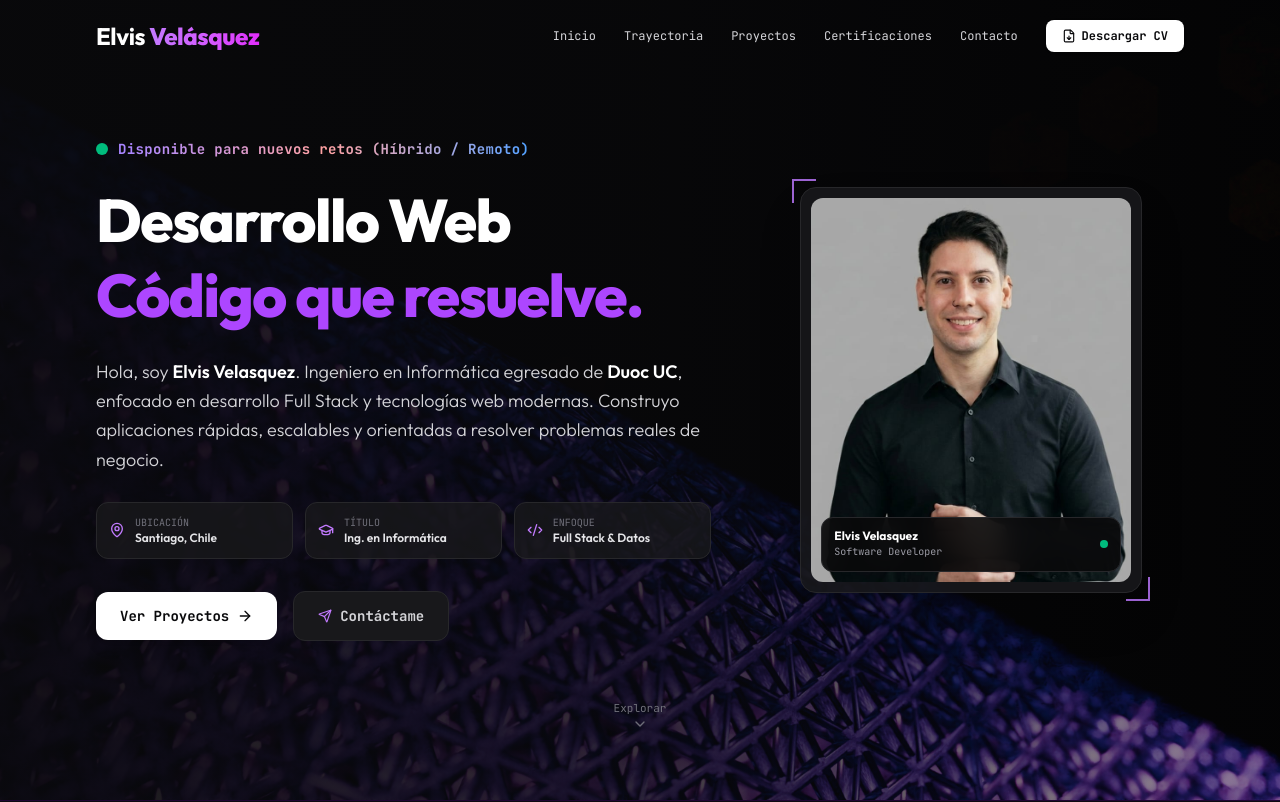
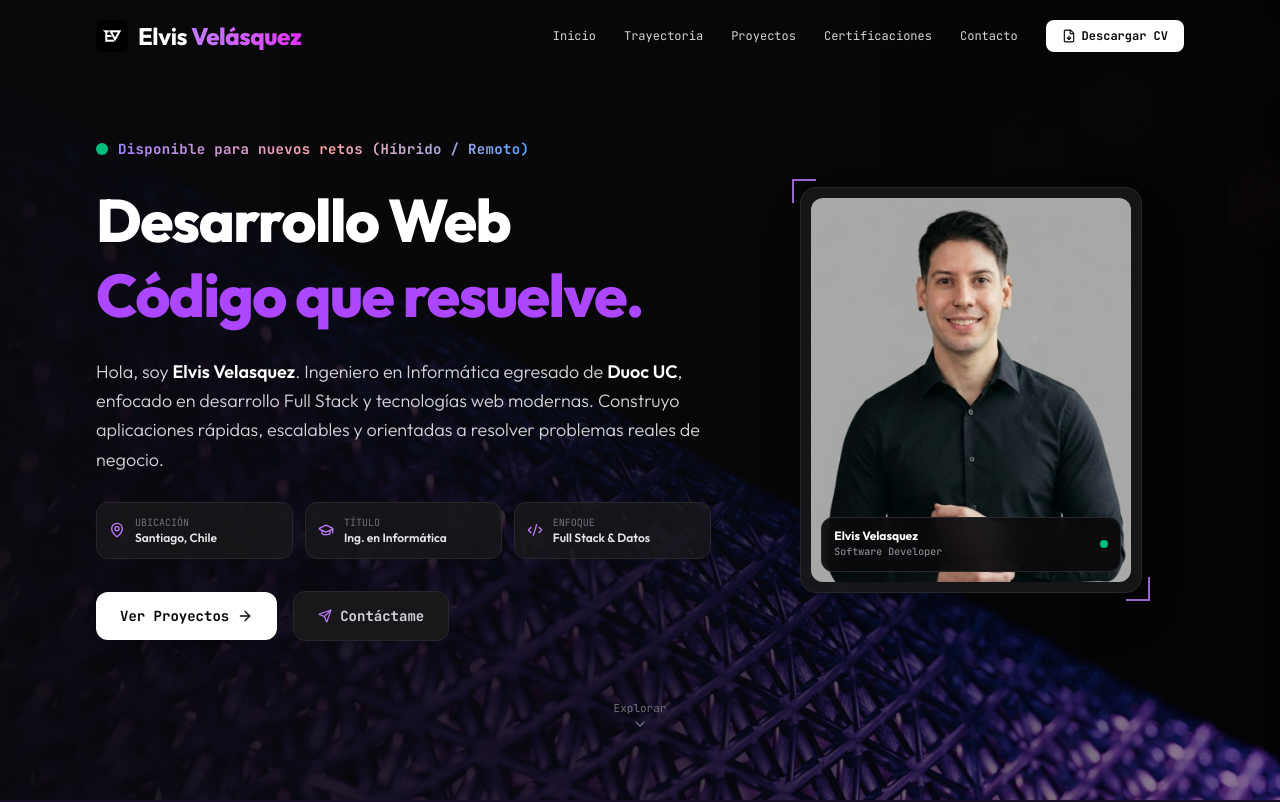
Before and after one commit to ElvisVE98/Portafolio-Web, a React (Vite) app: page / in a window 1280 px wide. Shown: the top 802 px of the page. Built offline with nearby package versions, Linux system fonts and the light colour scheme.

Commit message:
Se modifica Favicon y se agrega logo en Navba

```diff
--- a/index.html
+++ b/index.html
@@ -21,7 +21,7 @@
   <link rel="preconnect" href="https://fonts.gstatic.com" crossorigin>
   <link href="https://fonts.googleapis.com/css2?family=JetBrains+Mono:wght@400;500;700&family=Outfit:wght@300;400;500;600;700;800&display=swap" rel="stylesheet">
 
-  <link rel="icon" type="image/svg+xml" href="/LogoPortafolio.svg" />
+  <link rel="icon" type="image/svg+xml" href="/favicon.png" />
 </head>
 <body class="bg-[#09090b] text-zinc-100 antialiased selection:bg-amber-500/20 selection:text-amber-200">
   <!-- Contenedor principal donde React monta toda la aplicación -->
--- a/src/components/layout/Navbar.tsx
+++ b/src/components/layout/Navbar.tsx
@@ -1,6 +1,7 @@
 import React, { useState, useEffect } from 'react';
 import { Menu, X, FileDown } from 'lucide-react';
 import { DATOS_PERSONALES } from '../../data/personal.data';
+import logo from '../../assets/images/logo.png'
 
 /**
  * ============================================================================
@@ -37,7 +38,7 @@ export const Navbar: React.FC = () => {
     <header
       className={`fixed top-0 left-0 right-0 z-50 transition-all duration-300 ${
         conScroll
-          ? 'bg-[#09090b]/90 backdrop-blur-md border-b border-zinc-800 shadow-xl shadow-black/40 py-3'
+          ? 'bg-bg-base/50 backdrop-blur-md border-b border-zinc-800 shadow-xl shadow-black/40 py-3'
           : 'bg-transparent py-5'
       }`}
     >
@@ -46,8 +47,16 @@ export const Navbar: React.FC = () => {
         {/* Logo y Nombre */}
         <a
           href="#hero"
-          className="flex items-center gap-2.5 group text-white font-bold text-base tracking-tight transition-colors"
-        >
+          className="flex items-center gap-2.5 group text-white font-bold text-base tracking-tight transition-colors">
+
+          {/*LOGO*/}
+          <img
+          src={logo}
+          alt='Logo Elvis Velasquez'
+          className="w-8 h-8 object-contain rounded-lg transition-transform duration-300 group-hover:scale-105">
+          </img>
+
+          {/*NOMBRE*/}
           <span className="text-2xl">
             Elvis{' '}
             <span className="bg-linear-to-r from-purple-400 to-fuchsia-500 bg-clip-text text-transparent font-extrabold">
@@ -55,6 +64,7 @@ export const Navbar: React.FC = () => {
             </span>
           </span>
         </a>
+
 
         {/* Enlaces para pantalla de computador */}
         <nav className="hidden md:flex items-center gap-7">
@@ -68,13 +78,14 @@ export const Navbar: React.FC = () => {
             </a>
           ))}
 
+
           {/* Botón Descargar CV */}
           <a
             href={DATOS_PERSONALES.rutaCv}
             target="_blank"
             rel="noopener noreferrer"
             download="CV - Evelasquez.pdf"
-            className="inline-flex items-center gap-1.5 px-4 py-2 text-xs font-mono font-bold rounded-lg bg-white hover:bg-zinc-800 hover:shadow-[0_0_20px_rgba(168,85,247,1.9)] hover:text-white text-zinc-950 shadow-sm transition-all"
+            className="inline-flex items-center gap-1.5 px-4 py-2 text-xs font-mono font-bold rounded-lg bg-white hover:bg-zinc-700 hover:shadow-[0_0_20px_rgba(168,85,247,1.9)] hover:text-white text-zinc-950 shadow-sm transition-all"
           >
             <FileDown className="w-3.5 h-3.5" />
             <span>Descargar CV</span>
```
Also changed, not shown: public/favicon.png (added), src/assets/images/logo.png (added).
